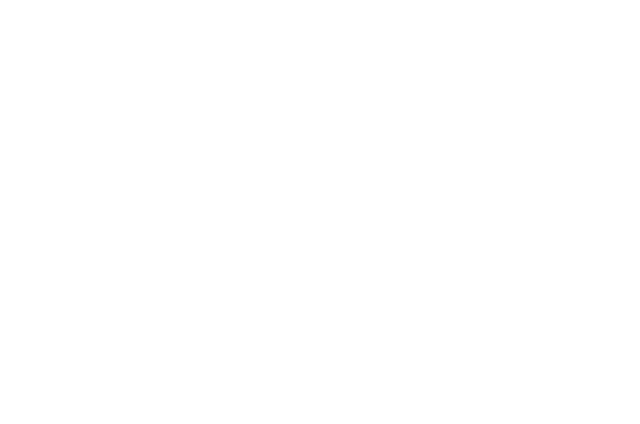
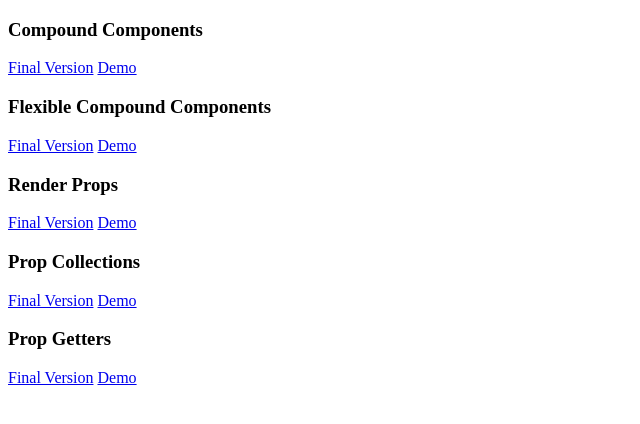
Before and after one commit to abinavseelan/react-design-patterns, a React (Create React App) app: page / in a window 1280 px wide. Shown: the top 424 px of the page, without its empty margins (0-640 px from the left). Built offline with nearby package versions, Linux system fonts and the light colour scheme.

Commit message:
Fixes and Table of Content

```diff
--- a/src/App.js
+++ b/src/App.js
@@ -8,12 +8,17 @@
 
 import Final from './Final';
 import Demo from './Demo';
+import ToC from './ToC';
 
 class App extends Component {
   render() {
     return (
+      <React.Fragment>
         <Router>
           <Switch>
+            <React.Fragment>
+              <Route exact path='/' component={ToC} />
+
               <Route exact path='/compound-components' component={Final.CompoundComponent}/>
               <Route exact path='/compound-components/demo' component={Demo.CompoundComponent}/>
 
@@ -28,8 +33,12 @@
 
               <Route exact path='/prop-getters' component={Final.PropGetters}/>
               <Route exact path='/prop-getters/demo' component={Demo.PropGetters}/>
+            </React.Fragment>
           </Switch>
         </Router>
+
+
+      </React.Fragment>
     );
   }
 }
--- a/src/Demo/flexible-compound-components/Form.js
+++ b/src/Demo/flexible-compound-components/Form.js
@@ -10,7 +10,7 @@
         <label>
           {children}
           <input
-            value={value}
+              value={value || ''}
               type="text"
               name={name}
               onChange={onChange}
--- a/src/Demo/flexible-compound-components/index.js
+++ b/src/Demo/flexible-compound-components/index.js
@@ -1,6 +1,4 @@
 import React from "react";
-import ReactDOM from "react-dom";
-
 import Form from "./Form";
 
 class App extends React.Component {
--- a/src/Demo/prop-collections/Analytics.js
+++ b/src/Demo/prop-collections/Analytics.js
@@ -2,7 +2,7 @@
 
 class Analytics extends React.Component {
     render() {
-        return this.props.children;
+        return this.props.children();
     }
 }
 
--- a/src/Final/render-props/index.js
+++ b/src/Final/render-props/index.js
@@ -3,7 +3,7 @@
 import LocalStorage from "./LocalStorage";
 
 function App() {
-  return <LocalStorage>{(load, save) => <p>{load("foo")}</p>}</LocalStorage>;
+  return <LocalStorage>{(load, save) => <p>Name: {load("name")}</p>}</LocalStorage>;
 }
 
 export default App;
--- /dev/null
+++ b/src/ToC.js
@@ -0,0 +1,57 @@
+import React from 'react';
+
+import { Link } from 'react-router-dom';
+
+const ToC = () => {
+    return (
+        <React.Fragment>
+            <div>
+                <h3>
+                    Compound Components
+                </h3>
+                <Link to="/compound-components">Final Version</Link>
+                &nbsp;
+                <Link to="/compound-components/demo">Demo</Link>
+                &nbsp;
+            </div>
+            <div>
+                <h3>
+                    Flexible Compound Components
+                </h3>
+                <Link to="/flexible-compound-components">Final Version</Link>
+                &nbsp;
+                <Link to="/flexible-compound-components/demo">Demo</Link>
+                &nbsp;
+            </div>
+            <div>
+                <h3>
+                    Render Props
+                </h3>
+                <Link to="/render-props">Final Version</Link>
+                &nbsp;
+                <Link to="/render-props/demo">Demo</Link>
+                &nbsp;
+            </div>
+            <div>
+                <h3>
+                    Prop Collections
+                </h3>
+                <Link to="/prop-collections">Final Version</Link>
+                &nbsp;
+                <Link to="/prop-collections/demo">Demo</Link>
+                &nbsp;
+            </div>
+            <div>
+                <h3>
+                    Prop Getters
+                </h3>
+                <Link to="/prop-getters">Final Version</Link>
+                &nbsp;
+                <Link to="/prop-getters/demo">Demo</Link>
+                &nbsp;
+            </div>
+        </React.Fragment>
+    )
+}
+
+export default ToC;
```
Lines whose indentation alone changed are shown as unchanged.
